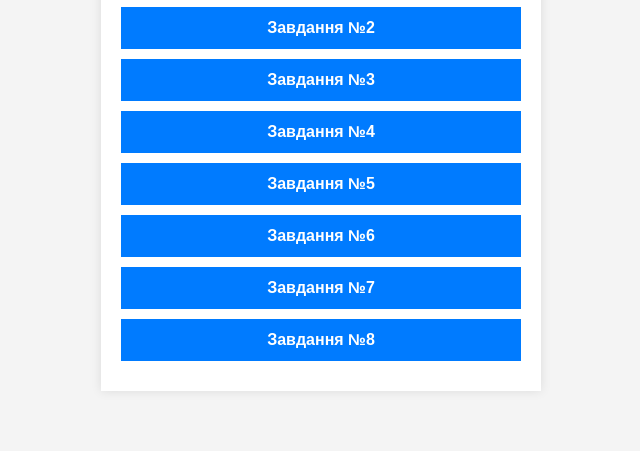
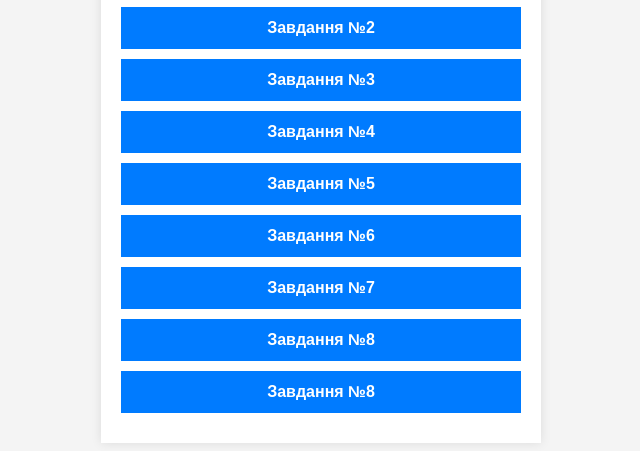
Before and after one commit to talyafedoriv/talyafedoriv.github.io, a plain HTML site: page index.html in a window 1280 px wide. Shown: the part 145-596 px from the top of the page, without its empty margins (319-959 px from the left). Drawn offline with Linux system fonts and the light colour scheme.

Commit message:
Update index.html

```diff
--- a/index.html
+++ b/index.html
@@ -71,6 +71,9 @@
       <a class="file-link" href="C:\Users\Dell\Nataliia\WEB\LR1\lr1_8.html"
         >Завдання №8</a
       >
+      <a class="file-link" href="C:\Users\Dell\Nataliia\WEB\LR1\lr1_8.html"
+        >Завдання №8</a
+      >
     </div>
   </body>
 </html>
```
